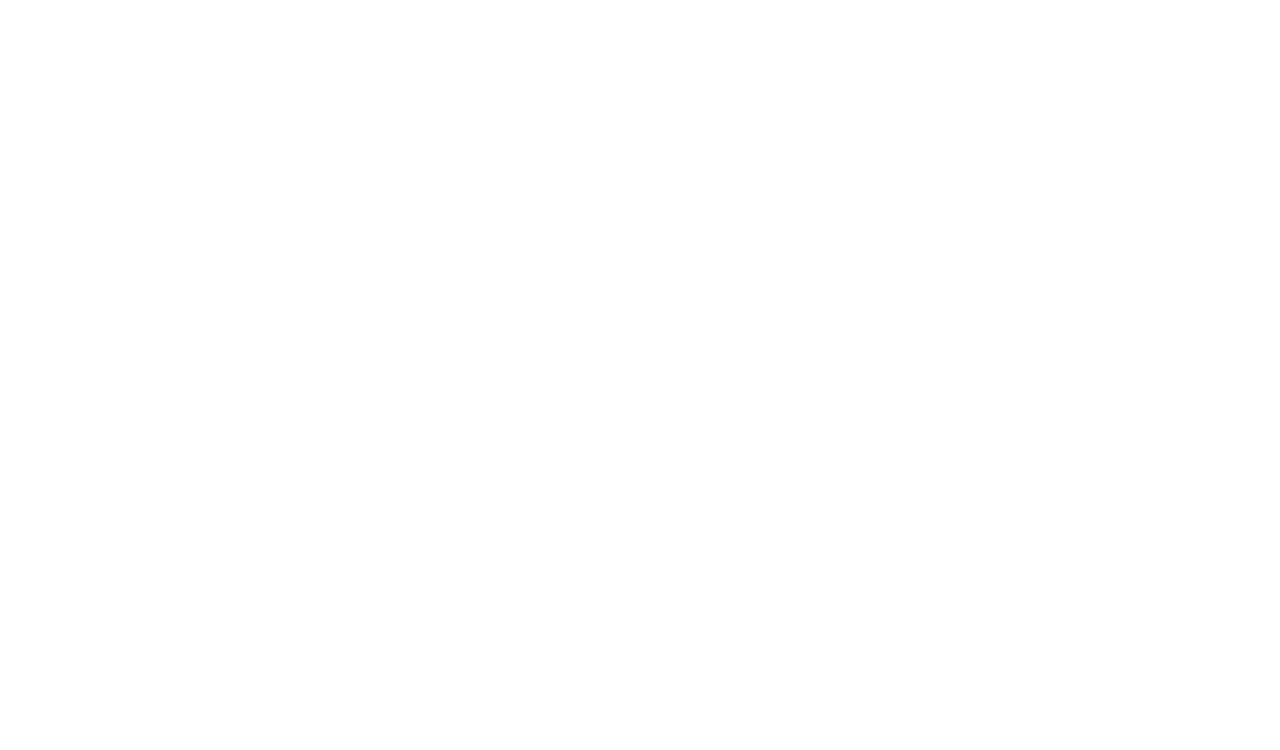
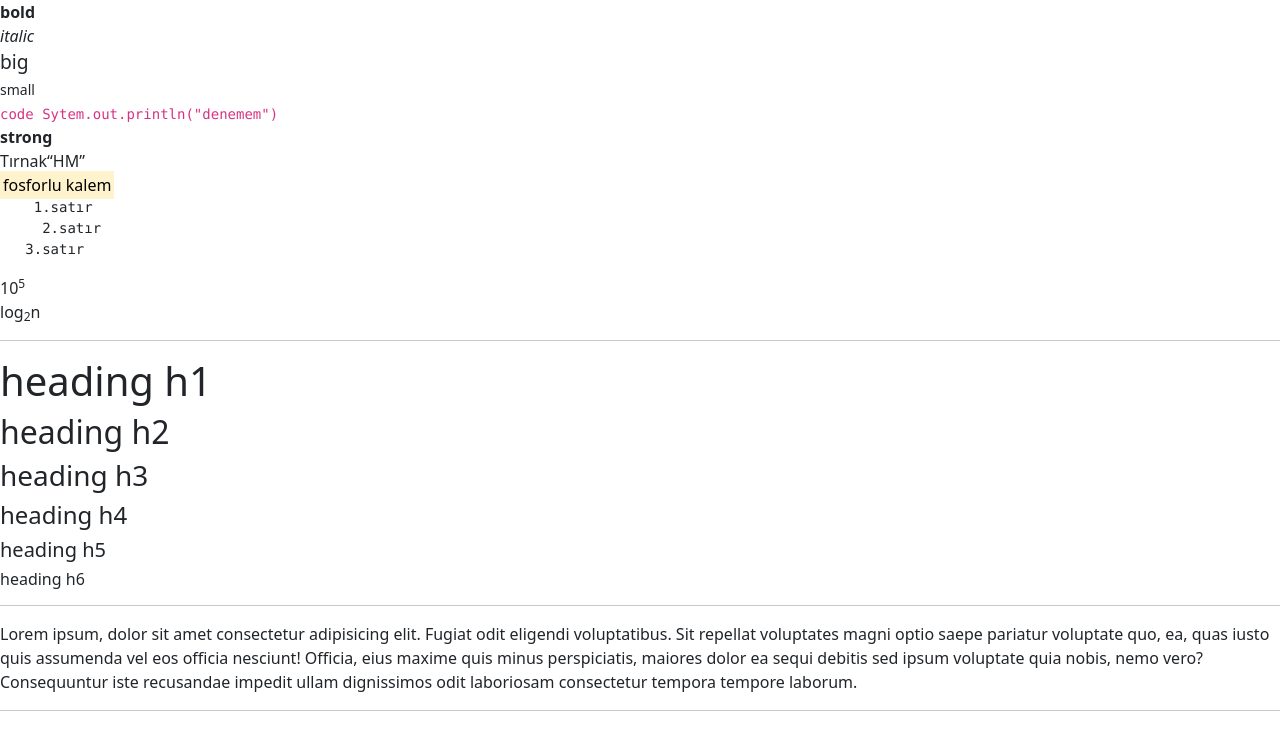
Before and after one commit to hamitmizrak/Ecodation_ReactNative_Javascript1, a plain HTML site: page index.html in a window 1280 px wide. Drawn offline with nearby package versions, Linux system fonts and the light colour scheme.

Commit message:
html formatter

```diff
--- a/index.html
+++ b/index.html
@@ -18,6 +18,33 @@
 
 <body>
     <!-- start codes -->
+<b>bold</b> <br>
+<i>italic</i><br>
+<big>big</big><br>
+<small>small</small><br>
+<code>code Sytem.out.println("denemem")</code><br>
+<strong>strong</strong><br>
+Tırnak<q>HM</q><br>
+<mark>fosforlu kalem</mark><br>
+<pre>
+    1.satır
+     2.satır
+   3.satır
+</pre>
+10<sup>5</sup><br>
+log<sub>2</sub>n
+<hr>
+    <!-- Html5 Bilgiler -->
+    <h1>heading h1</h1>
+    <h2>heading h2</h2>
+    <h3>heading h3</h3>
+    <h4>heading h4</h4>
+    <h5>heading h5</h5>
+    <h6>heading h6</h6>
+    <hr>
+    <p>Lorem ipsum, dolor sit amet consectetur adipisicing elit. Fugiat odit eligendi voluptatibus. Sit repellat voluptates magni optio saepe pariatur voluptate quo, ea, quas iusto quis assumenda vel eos officia nesciunt!
+    Officia, eius maxime quis minus perspiciatis, maiores dolor ea sequi debitis sed ipsum voluptate quia nobis, nemo vero? Consequuntur iste recusandae impedit ullam dignissimos odit laboriosam consectetur tempora tempore laborum.</p>
+    <hr>
 
 
     <!-- ends codes -->
@@ -34,4 +61,5 @@
     <script src="./template.js"></script>
 
 </body>
+
 </html>
```
